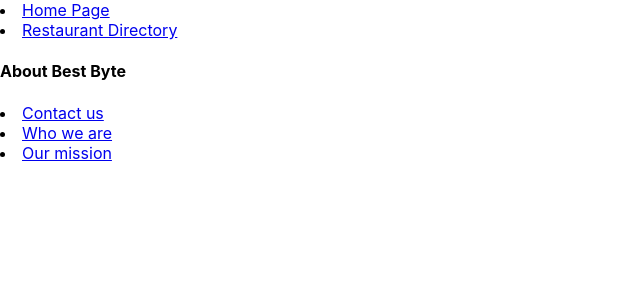
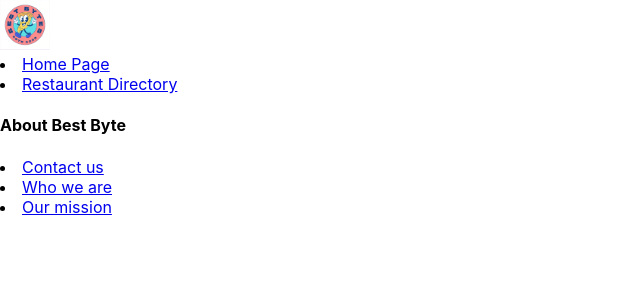
Before and after one commit to eesaa-sheikh/Fork-Byte-Code, a React (Create React App) app: page / in a window 1280 px wide. Shown: the top 300 px of the page, without its empty margins (0-640 px from the left). Built offline with nearby package versions, Linux system fonts and the light colour scheme.

Commit message:
imported png image and included it into the NavBar

```diff
--- a/src/App.js
+++ b/src/App.js
@@ -5,13 +5,15 @@
 import WhoWeAre from './components/WhoWeAre';
 import OurMission from './components/OurMission';
 import Home from './components/Home';
+import logo from './bestbyteNoBG.png'
 
 function App() {
   return (
     <>
 
       <BrowserRouter>
-      <nav>
+      <nav className='NavBar'>
+        <img src={logo}alt='logo of bestByte'width={50}/>
         <li><Link to="/Home">Home Page</Link> </li>
         <li><Link to="/RestaurantContainer"> Restaurant Directory</Link></li>
       </nav>
```
Also changed, not shown: src/bestbyte.png (added), src/bestbyteNoBG.png (added).
